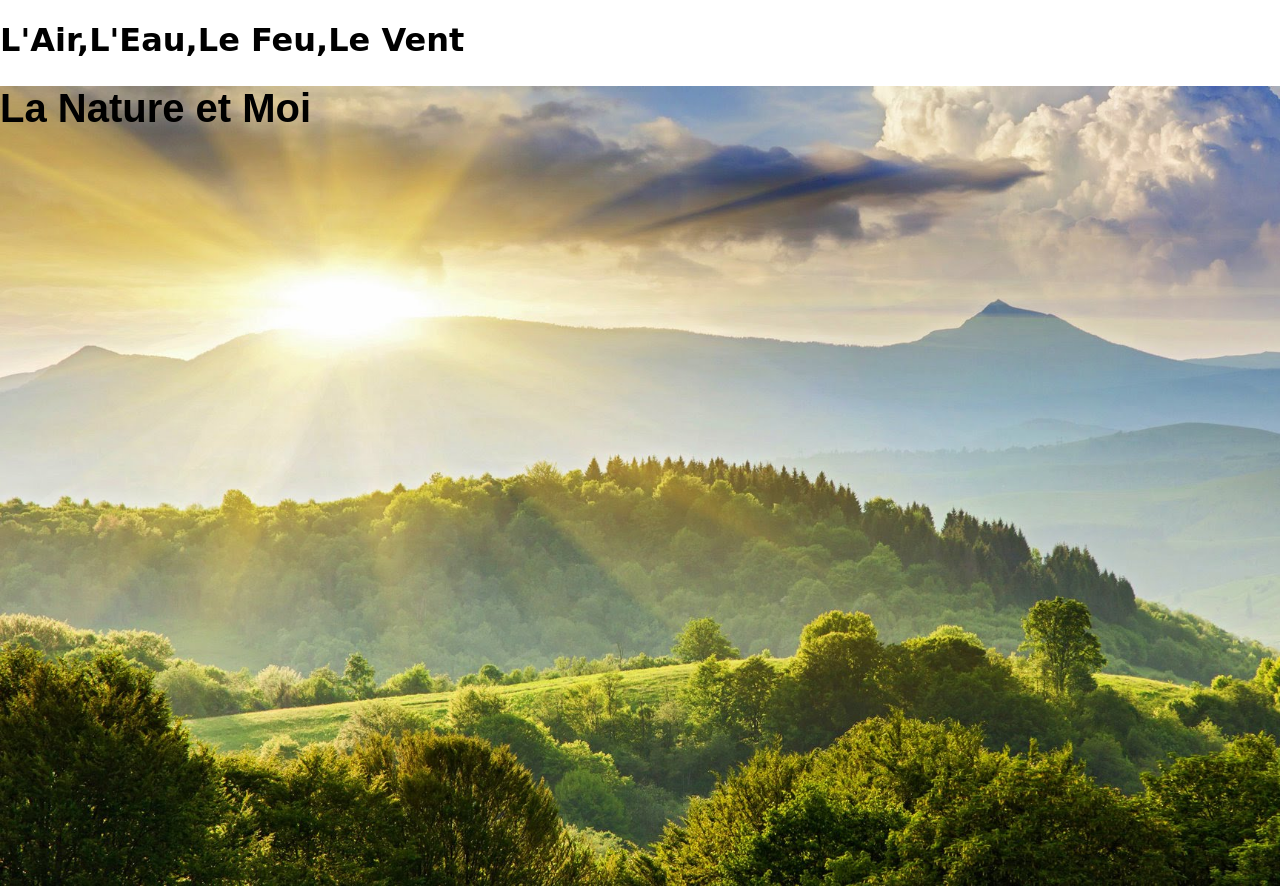
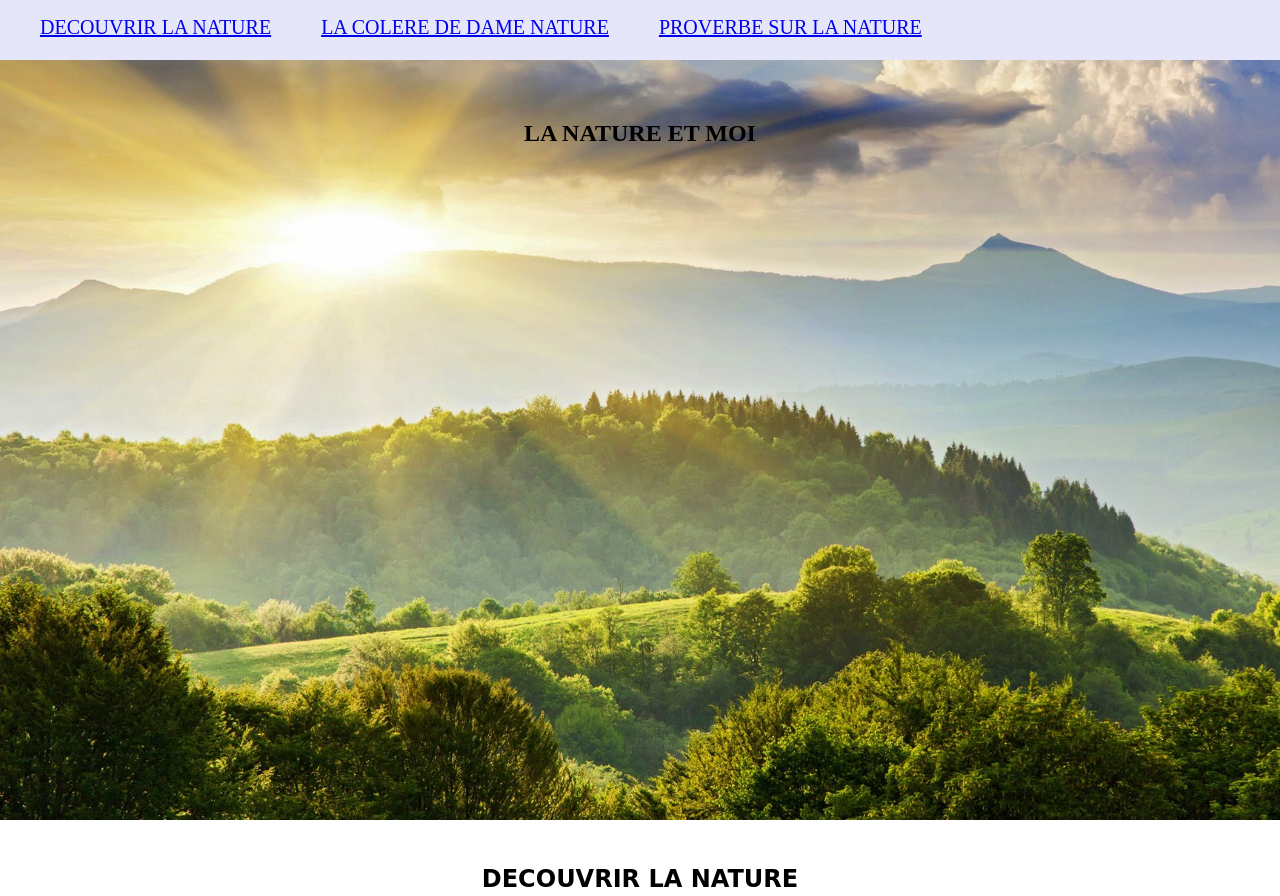
Before and after one commit to Paysage1980/Dame-Nature, a plain HTML site: page index.html in a window 1280 px wide. Shown: the top 896 px of the page. Drawn offline with Linux system fonts and the light colour scheme; a web font is replaced by a local one.

Commit message:
Add files via upload

```diff
--- a/index.html
+++ b/index.html
@@ -7,20 +7,28 @@
   <link href="https://fonts.googleapis.com/css?family=Charmonman" rel="stylesheet">
  </head>
  <body>
-   <h1>L'Air,L'Eau,Le Feu,Le Vent</h1>
-
-    <header>
-      <div class="L'Air,L'Eau,Le Feu,Le Vent">
-      <h1>La Nature et Moi</h1>
-      </div>
-    </header>
+<body>
+  <header>
+    <div class="montitre">
     <section id="section1">
+     <h1>LA NATURE ET MOI</h1>
+   </div>
+       <nav>
+         <div id="menu">
+             <ul>
+               <li><a href="#section1">DECOUVRIR LA NATURE</a></li>
+               <li><a href="#section2">LA COLERE DE DAME NATURE</a></li>
+               <li><a href="#section3">PROVERBE SUR LA NATURE</a></li>
+            </ul>
+          </div>
+        </nav>
+      </header>
       <h2>DECOUVRIR LA NATURE</h2>
-      <p>la nature sont conçus pour observer et comprendre la biodiversité dans son ensemble, avec un discours accessible au plus grand nombre.
+      <p>La nature sont conçus pour observer et comprendre la biodiversité dans son ensemble, avec un discours accessible au plus grand nombre.
 La nature est à la fois le cadre et l'objet du séjour. Les guides savent s'adapter aux niveaux intermédiaires à avancés. Cependant, le niveau de connaissance abordé restera simple et à destination de tous, petits et grands...Cette nature est là pour nous, nous pouvons en disposer, la cultiver dans tous les sens du terme car combien il est agréable de se promener ou de se ressourcer au milieu d’elle. C’est aussi un lieu de détente ou d’effort… Une ressource dont nous devons prendre soin. Cette terre est notre maison commune dont nous devons prendre soin sans l’exploiter à notre propre détriment.</p>
+<img id="newsua" src="img/newsua.jpg"/>
 <img src="img/cascade.jpg"/>
-<img src="img/riviere.jpg"/>
-<img id="newsua" src="img/newsua.jpg"/>
+<img id="tortue" src="img/tortue.jpg"/>
 <img id="corail" src="img/corail.jpg"/>
 <img id="paysage" src="img/paysage.jpg"/>
 <img src="img/parc.jpg"/>
@@ -28,7 +36,10 @@ La nature est à la fois le cadre et l'objet du séjour. Les guides savent s'ada
 <img id="tortue" src="img/tortue.jpg"/>
 <img id="dauphin" src="img/dauphin.jpg"/>
 <img id="mer" src="img/mer.jpg"/>
-     <h2>LA COLERE DE DAME NATURE</h2>
+      </section>
+   <section id="section2">
+   <h2>LA COLERE DE DAME NATURE</h2>
+   <h2>L'Air,L'Eau,Le Feu,Le Vent</h2>
 <p>Structurellement, un cyclone tropical est une large zone de nuages orageux en rotation accompagnée de vents forts.On peut les classer dans la catégorie des systèmes convectifs de méso-échelle puisqu'ils ont un diamètre inférieur à une dépression classique, dite « synoptique », et que leur source d'énergie principale est le dégagement de chaleur latente causé par la condensation de vapeur d'eau en altitude dans leurs orages. Le cyclone tropical est semblable à une machine thermique, au sens de la thermodynamique. Le dégagement de chaleur latente dans les niveaux supérieurs de la tempête élève la température à l'intérieur du cyclone de 15 à 20 °C au-dessus de la température ambiante dans la troposphère à l'extérieur du cyclone. Pour cette raison, les cyclones tropicaux sont des tempêtes à « noyau chaud ».
 Les cyclones tropicaux sont redoutés pour le caractère destructeur de leurs pluies torrentielles et de leurs vents. Ils sont classés parmi les risques naturels les plus courants et font chaque année des centaines, quelquefois des milliers, de victimes. Les régions les plus menacées ont mis en place des mesures de surveillance météorologique, coordonnée par l'Organisation météorologique mondiale, ainsi que des programmes de recherche et de prévision du déplacement des cyclones.</p>
 <img id="ouragan" src="img/ouragan.jpg"/>
@@ -46,11 +57,13 @@ Les cyclones tropicaux sont redoutés pour le caractère destructeur de leurs pl
       <section id="section3">
       <h2>PROVERBE SUR LA NATURE</h2>
 <p>Si les hommes vénéraient Dame Nature, à la place de ces dieux qui ne sont qu'imaginaires, le monde aurait moins de guerre et de souffrance. Aimons Dame Nature, aidons-là à faire de notre planète un Paradis, pour tous !!!
+  proverbe écrit par un auteur inconnu.</P>
 
 
 
 
-Fait par ELSA PEREIRA</p>
+
+<p>Site créer par Elsa Pereira</p>
     </section>
   <footer>
     <div id="reseaux-sociaux">
--- a/style.css
+++ b/style.css
@@ -1,3 +1,14 @@
+#menu{
+  position:fixed;
+  color:black;
+  width: 100%;
+  min-height: 60px;
+}
+#menu li{
+  display: inline-block;
+  float:left;
+
+}
 body{
   margin: 0;
   padding: 0;
@@ -6,26 +17,45 @@ body{
 }
 header{
   height: 100vh;
-  width: 100%;
-  background-image:url("IMG/nature.jpg");
+  background-image: url("img/nature.jpg");
   background-size:cover;
+  font-family: 'Charmonman';
+}
+header h1{
+  color: black;
+  text-align: center;
+  padding-top: 100px;
 
 }
+#menu{
+  position: fixed;
+  width: 100%;
+  min-height: 60px;
+  top:0;
+  background-color: #E6E6FA;
+}
+#menu li{
+  list-style: none;
+  display:inline;
+  float: left;
+  padding-right: 50px;
+  font-size: 20px;
+}
  #section1 p{font-size: 30px;}
-header h1{
-  font-size:40px;
-  font-family: 'Charmonman',sans-serif;
-}
 
 p{
   padding:25px;
 }
 section{
   min-height:100vh;
-  background-image:url("IMG/nature.jpg");
+  background-image:url("img/nature.jpg");
   background-size:cover;
 }
-#section2 p{font-size: 50px;}
+p{font-size: 30px;}
+
+#section2 p{
+  font-size: 30px;
+}
 #section2{
   background-color:white;
 }
@@ -45,10 +75,11 @@ footer{
   width:100%;
   min-height:200px;
   background-color:black;
-
 }
-#paysage{width: 320px;
-border-radius: 1000px;}
+#paysage{
+  width: 320px;
+  border-radius: 1000px;
+}
 #poisson{width:320px;
 border-radius: 1000px;}
 #ouragan{width:320px;
@@ -64,3 +95,4 @@ border-radius: 1000px;}
 #newsua{width: 320px;
 border-radius: 1000px;}
 #volcan{width: 620px;}
+}
```
Also changed, not shown: img/IMG le monde de winnie.jpg (added).
